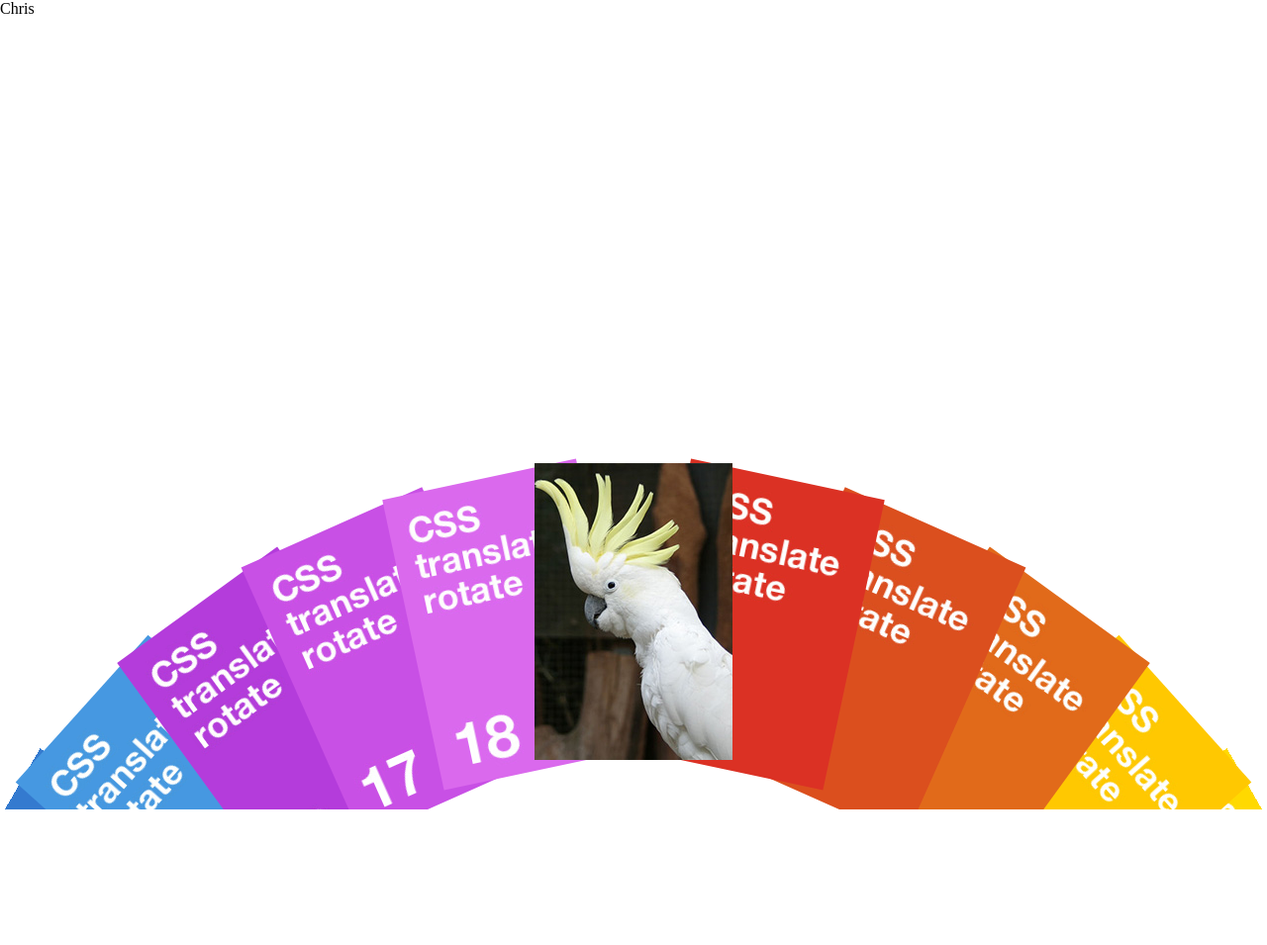
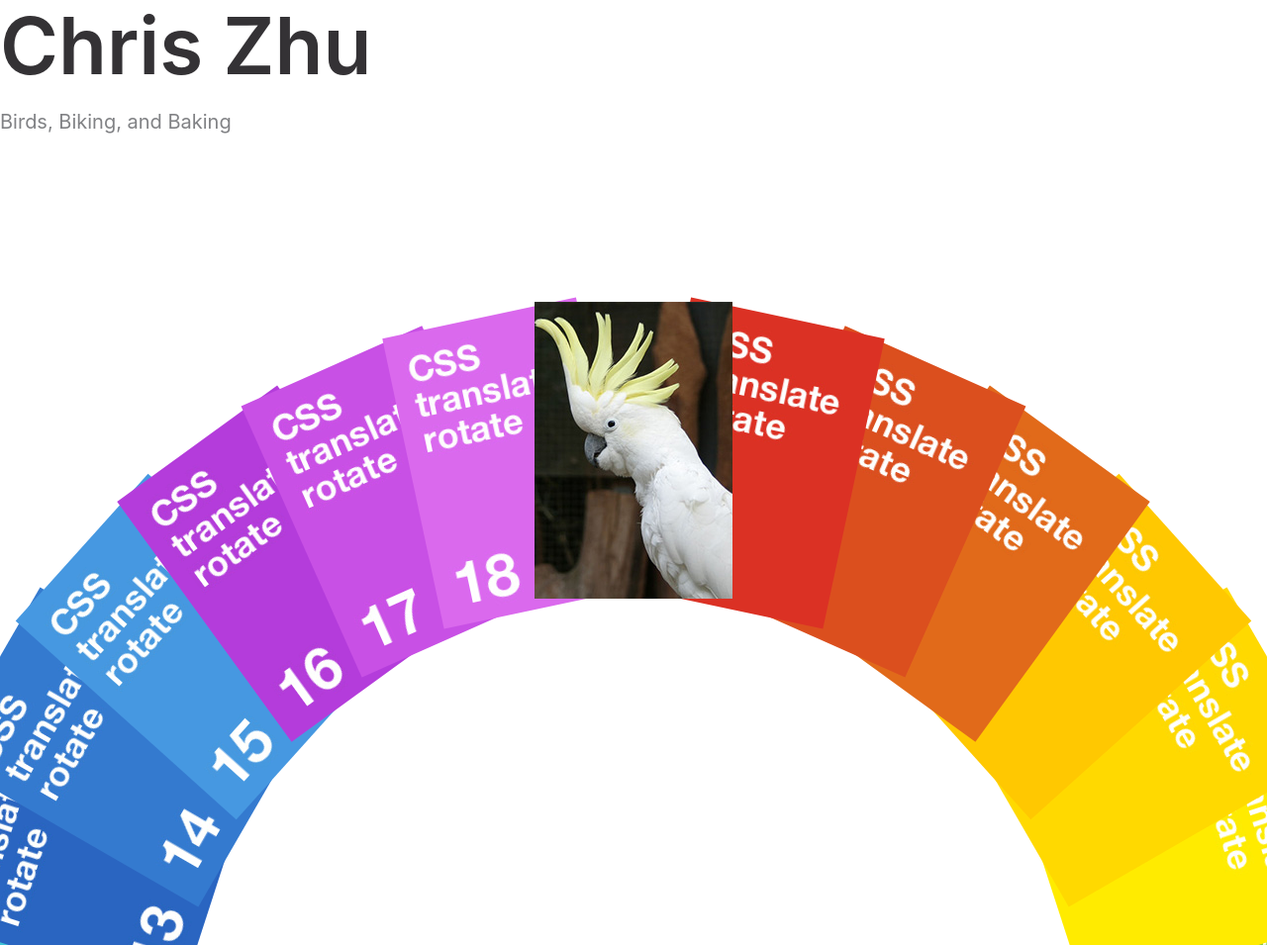
Before and after one commit to withoutwax/wills-nerds, a plain HTML site: page index.html in a window 1280 px wide. Shown: the whole page at 99% size. Before the commit the page ends 818 px from the top, so only its background shows below. Drawn offline with Linux system fonts and the light colour scheme.

Commit message:
Implementing foundation for adding friend's description

```diff
--- a/CMRotate.js
+++ b/CMRotate.js
@@ -166,19 +166,23 @@ var CMRotate = CMRotate || ( function () {
 
         item.plane.style.zIndex = zindex;
 
-        // Will test
+        // Will code ===================================
         if (item.plane.style.zIndex >= 94) {
             let name = 0;
+            let description = "lorem ipsum...";
             switch (item.id) {
                 case 0:
-                    name = "Chris";
+                    name = "Chris Zhu";
+                    description = "Birds, Biking, and Baking";
                     break;
                 case 1:
-                    name = "Will";
+                    name = "Will Kim";
+                    description = "lorem ipsum...."
                     break;
             default:
             }
-            document.getElementById("Nerds").innerHTML = name;
+            document.getElementById("Nerd").innerHTML = name;
+            document.getElementById("Nerd-description").innerHTML = description;
         }
     }
 
--- a/index.css
+++ b/index.css
@@ -3,6 +3,9 @@ html, body {
     height:100%;
     margin: 0;
     padding: 0;
+
+    font-family: Neue Haas Grotesk,-apple-system,BlinkMacSystemFont,Segoe UI,Roboto,Oxygen,Ubuntu,Cantarell,Fira Sans,Droid Sans,Helvetica Neue,sans-serif;
+    color: #343235;
 }
 
 * {
@@ -12,6 +15,19 @@ html, body {
     -ms-user-select: none;
     -o-user-select: none;
     user-select: none;
+}
+
+p {
+    font-size: 1.25rem;
+    font-weight: 400;
+    line-height: 1.15;
+    color: #818285;
+}
+
+#Nerd {
+    font-weight: 600;
+    font-size: 5rem;
+    line-height: 1.15;
 }
 
 #rotate-div {
--- a/index.html
+++ b/index.html
@@ -13,7 +13,10 @@
 </head>
 
 <body>
-    <div id="Nerds">Nerds</div>
+    <div class="Nerds-container">
+        <div id="Nerd">Nerd</div>
+        <p id="Nerd-description">Birds, Biking, Baking</p>
+    </div>
     <div id="rotate-div" class="chand"></div>
     <script type="text/javascript" src="index.js"></script>
 </body>
--- a/index.js
+++ b/index.js
@@ -1,18 +1,11 @@
 window.onload = function () {
-
-    // var backgroundImages = ["images/img1.jpg", "images/img2.jpg", "images/img3.jpg", "images/img4.jpg", "images/img5.jpg",
-    //                         "images/img6.jpg", "images/img7.jpg", "images/img8.jpg", "images/img9.jpg", "images/img10.jpg",
-    //                         "images/img11.jpg", "images/img12.jpg", "images/img13.jpg", "images/img14.jpg", "images/img15.jpg",
-    //                         "images/img16.jpg", "images/img17.jpg", "images/img18.jpg"];
-
-    // var backgroundImages = ["images/chris.jpg"];
 
     var backgroundImages = ["images/chris.jpg", "images/img1.jpg", "images/img2.jpg", "images/img3.jpg", "images/img4.jpg", "images/img5.jpg",
                             "images/img6.jpg", "images/img7.jpg", "images/img8.jpg", "images/img9.jpg", "images/img10.jpg",
                             "images/img11.jpg", "images/img12.jpg", "images/img13.jpg", "images/img14.jpg", "images/img15.jpg",
                             "images/img16.jpg", "images/img17.jpg", "images/img18.jpg"];
 
-    CMRotate.init('rotate-div', 200, 300, 400, 12, 600, backgroundImages, clickFn);
+    CMRotate.init('rotate-div', 200, 300, 100, 12, 600, backgroundImages, clickFn);
 
     // no = position on the array.
     function clickFn(no) {
```
